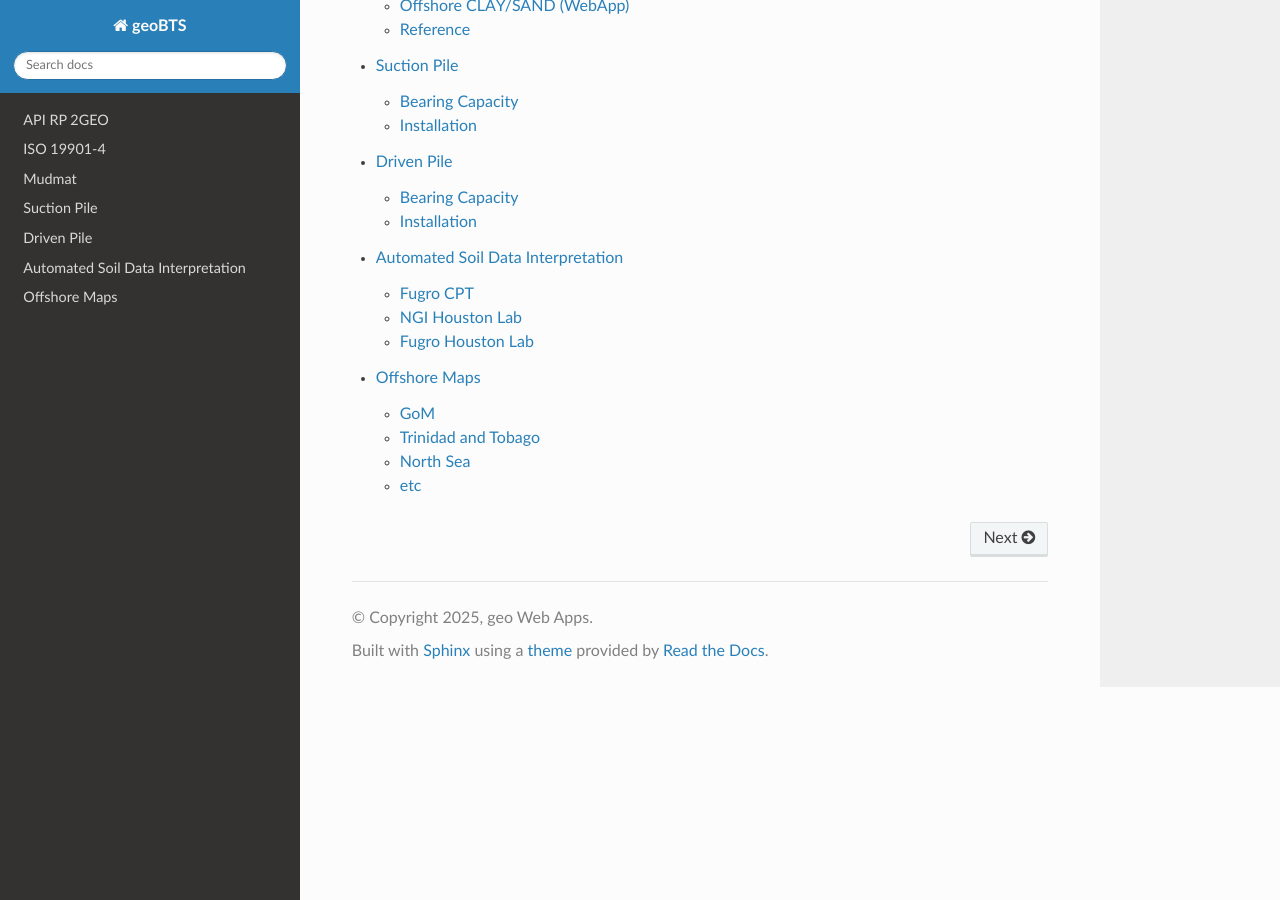
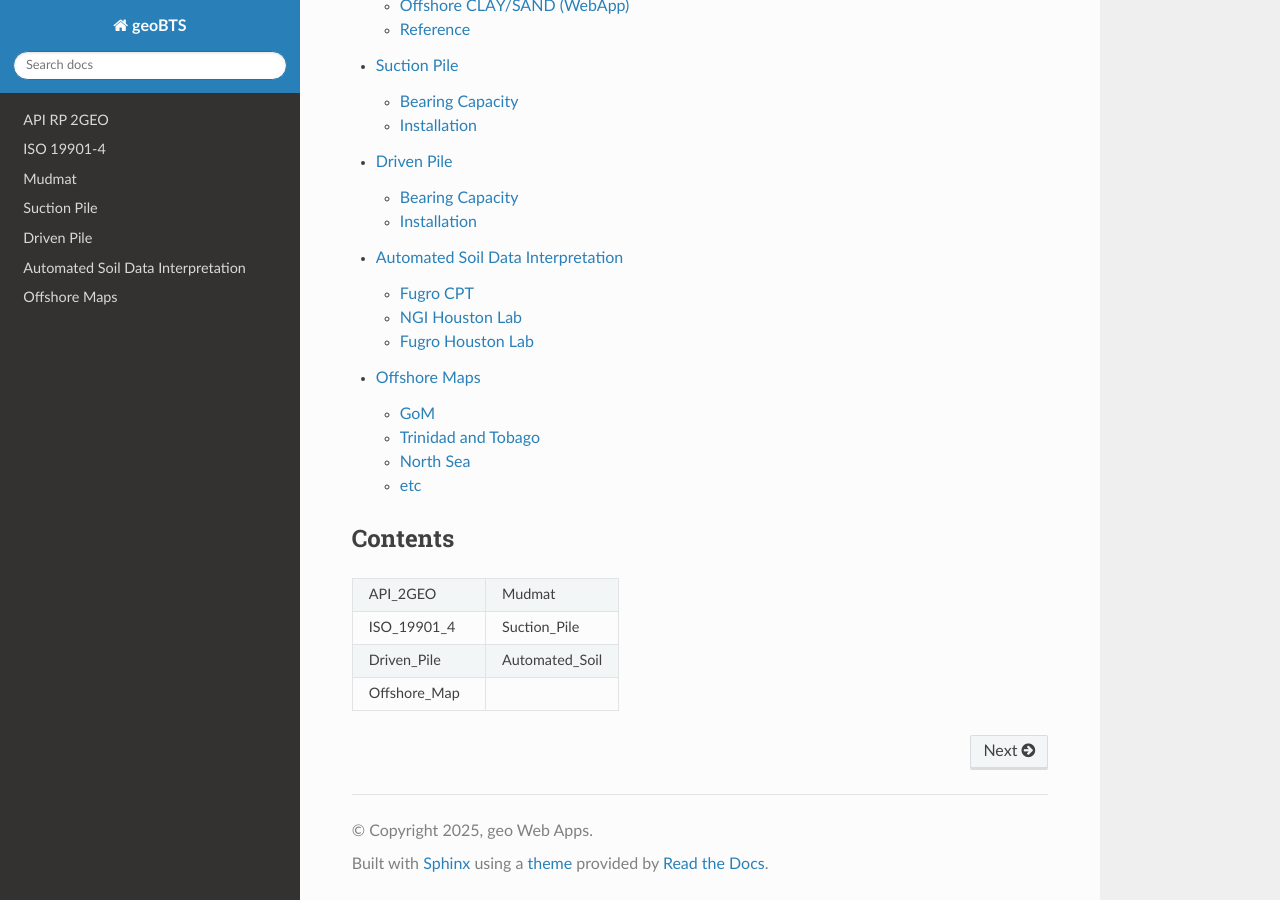
Before and after one commit to jungsohn/geoBTS, a Sphinx documentation site: the page built from docs/source/index.rst, in a window 1280 px wide and 900 px high, scrolled down 565 px. Built offline with Sphinx 7.4.7 and the Read the Docs theme 3.1.0, drawn with Linux system fonts in a browser that asks for light colours.

Commit message:
Update index.rst

```diff
--- a/docs/source/index.rst
+++ b/docs/source/index.rst
@@ -22,3 +22,19 @@ Contents
    Driven_Pile
    Automated_Soil
    Offshore_Map
+
+Contents
+--------
+
+.. list-table::
+   :widths: 50 50
+   :header-rows: 0
+
+   * - API_2GEO
+     - Mudmat
+   * - ISO_19901_4
+     - Suction_Pile
+   * - Driven_Pile
+     - Automated_Soil
+   * - Offshore_Map
+     -
```
